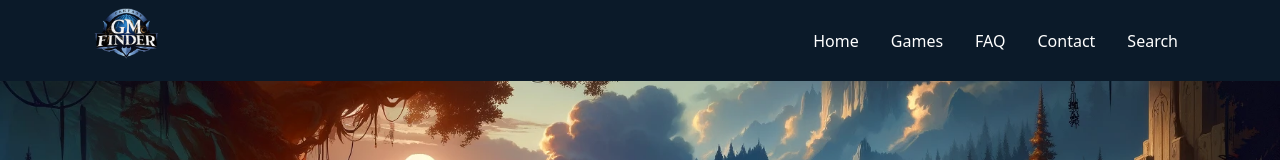
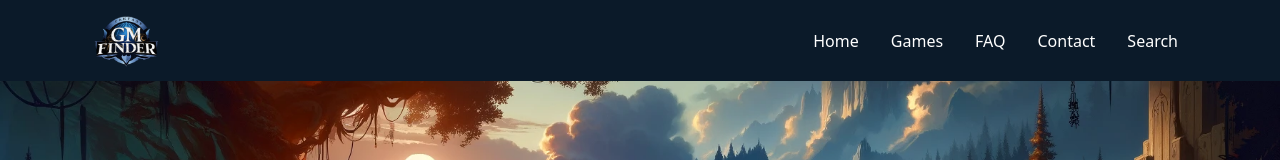
Before and after one commit to OgataiKhan/gmfinder-frontend, a Vue app: page / in a window 1280 px wide. Shown: the top 160 px of the page. Built offline with nearby package versions, Linux system fonts and the light colour scheme; no server answers.

Commit message:
feat: padding logo

```diff
--- a/src/components/AppHeader.vue
+++ b/src/components/AppHeader.vue
@@ -1,6 +1,6 @@
 <script>
 export default {
-  name: "AppHeader",
+  name: 'AppHeader',
 };
 </script>
 
@@ -11,7 +11,7 @@ export default {
       <nav class="navbar navbar-expand-md text-center flex-grow-1">
         <div class="container-fluid">
           <!-- logo -->
-          <div class="logo">
+          <div class="logo pt-2">
             <router-link :to="{ name: 'home' }" class="text-decoration-none">
               <img src="/img/logo.png" alt="logo"
             /></router-link>
@@ -60,7 +60,7 @@ export default {
 </template>
 
 <style scoped lang="scss">
-@use "../scss/helpers/variables" as *;
+@use '../scss/helpers/variables' as *;
 
 header {
   background-color: $primary-color;
```
